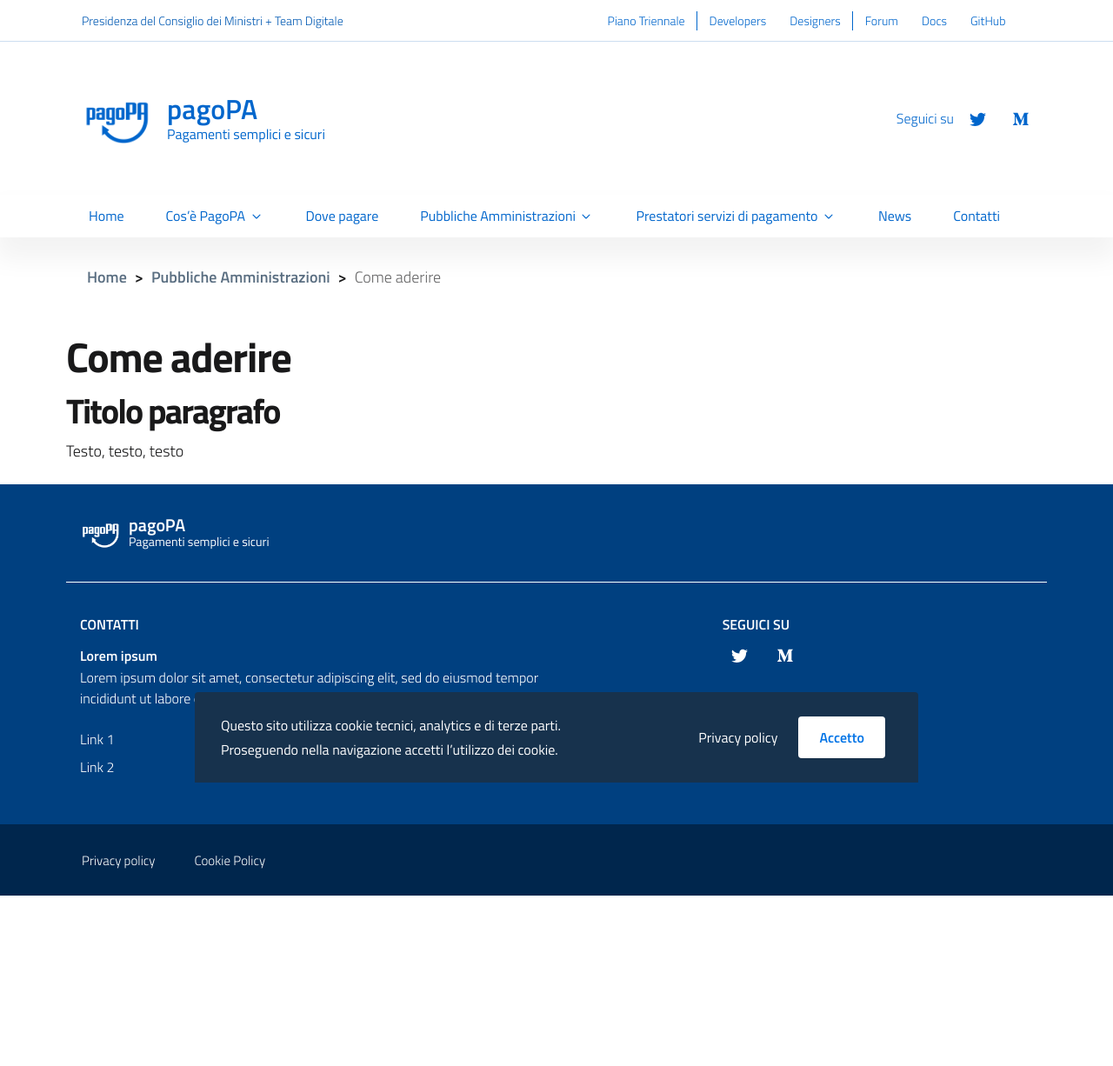
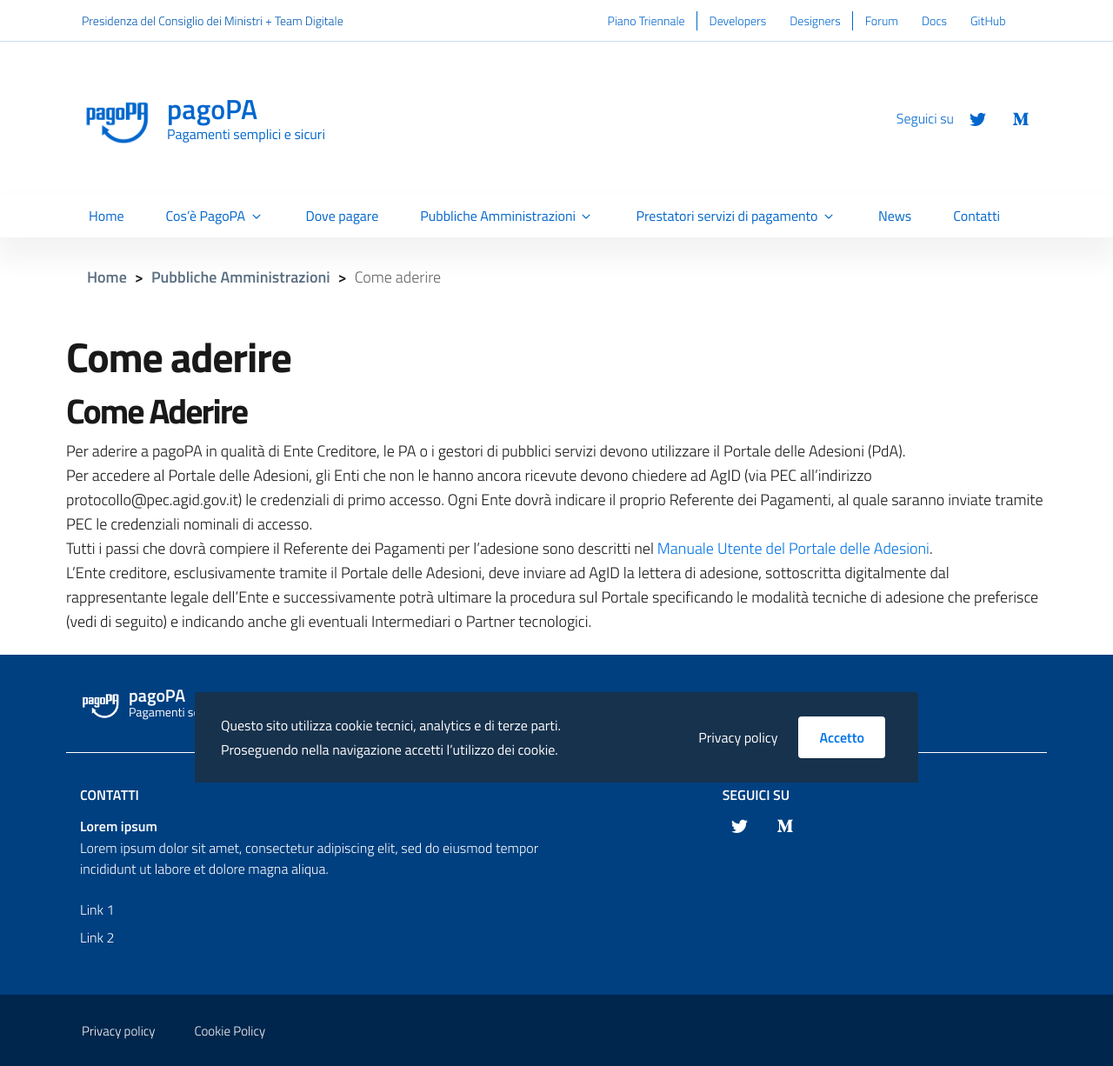
Before and after one commit to pagopa/site-pagopa.gov.it, a Jekyll site: the page built from it/pubbliche-amministrazioni-come-aderire.md, in a window 1280 px wide. Shown: the whole page at 87% size. Built offline with Jekyll 4.4.1, drawn with Linux system fonts in a browser that asks for light colours; before the commit the page ends 1030 px from its top, so only the background shows below that.

Commit message:
Update pubbliche-amministrazioni-come-aderire.md

```diff
--- a/it/pubbliche-amministrazioni-come-aderire.md
+++ b/it/pubbliche-amministrazioni-come-aderire.md
@@ -12,6 +12,9 @@
   - /pubbliche-amministrazioni: Pubbliche Amministrazioni
 ---
 
-## Titolo paragrafo
+## Come Aderire
 
-Testo, testo, testo
+Per aderire a pagoPA in qualità di Ente Creditore, le PA o i gestori di pubblici servizi devono utilizzare il Portale delle Adesioni (PdA).
+Per accedere al Portale delle Adesioni, gli Enti che non le hanno ancora ricevute devono chiedere ad AgID (via PEC all’indirizzo protocollo@pec.agid.gov.it) le credenziali di primo accesso. Ogni Ente dovrà indicare il proprio Referente dei Pagamenti, al quale saranno inviate tramite PEC le credenziali nominali di accesso.
+Tutti i passi che dovrà compiere il Referente dei Pagamenti per l’adesione sono descritti nel [Manuale Utente del Portale delle Adesioni](https://github.com/italia/lg-pagopa-docs/blob/master/documentazione_tecnica_collegata/adesione/PdA_ManualeUtente_v2.2.4.pdf).
+L’Ente creditore, esclusivamente tramite il Portale delle Adesioni, deve inviare ad AgID la lettera di adesione, sottoscritta digitalmente dal rappresentante legale dell’Ente e successivamente potrà ultimare la procedura sul Portale specificando le modalità tecniche di adesione che preferisce (vedi di seguito) e indicando anche gli eventuali Intermediari o Partner tecnologici.
```
